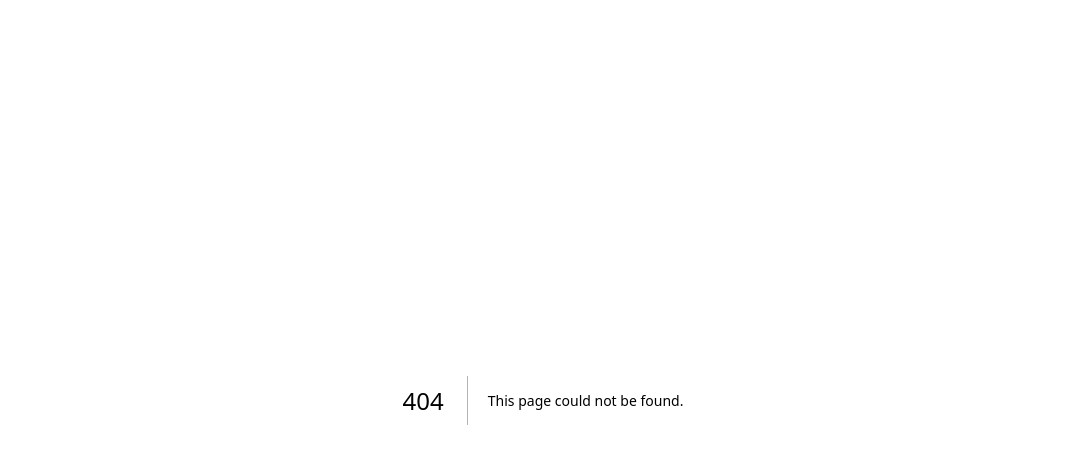
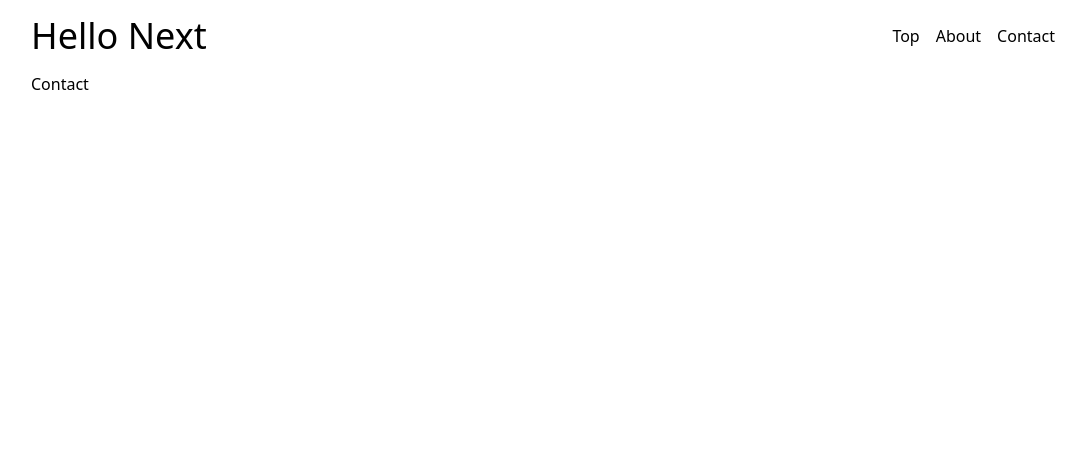
Before and after one commit to FNYukii/HelloNext, a Next.js app: page /contact in a window 1280 px wide. Before the commit this address had no page. Shown: the top 464 px of the page, without its empty margins (97-1183 px from the left). Built offline with nearby package versions, Linux system fonts and the light colour scheme.

Commit message:
feat: ルーティングを設定

```diff
--- a/src/pages/_app.tsx
+++ b/src/pages/_app.tsx
@@ -1,9 +1,15 @@
 import { AppProps } from 'next/app';
 import '../styles/output.css';
+import Header from '@/components/Header';
 
 function App({ Component, pageProps }: AppProps) {
+
 	return (
-		<Component {...pageProps} />
+
+		<div>
+			<Header/>
+			<Component {...pageProps} />
+		</div>
 	)
 }
 
--- /dev/null
+++ b/src/pages/about.tsx
@@ -0,0 +1,16 @@
+import Head from "next/head";
+
+function about() {
+	return (
+		<main className="mx-auto w-full lg:width-lg px-4 lg:px-0">
+
+			<Head>
+				<title>About - Hello Next</title>
+			</Head>
+
+			<h1>About</h1>
+		</main>
+	);
+}
+
+export default about;
--- /dev/null
+++ b/src/pages/contact.tsx
@@ -0,0 +1,18 @@
+import Head from "next/head";
+
+function contact() {
+
+	return (
+
+		<main className="mx-auto w-full lg:width-lg px-4 lg:px-0">
+
+			<Head>
+				<title>Contact - Hello Next</title>
+			</Head>
+
+			<h1>Contact</h1>
+		</main>
+	);
+}
+
+export default contact;
--- a/src/pages/index.tsx
+++ b/src/pages/index.tsx
@@ -4,15 +4,13 @@ import Head from "next/head"
 export default function Home() {
 
   return (
-		<div>
+		<main className="mx-auto w-full lg:width-lg px-4 lg:px-0">
 
 			<Head>
 				<title>Hello Next</title>
 			</Head>
 
-			<Header/>
-
 			<h1>Top</h1>
-		</div>
+		</main>
   )
 }
```
